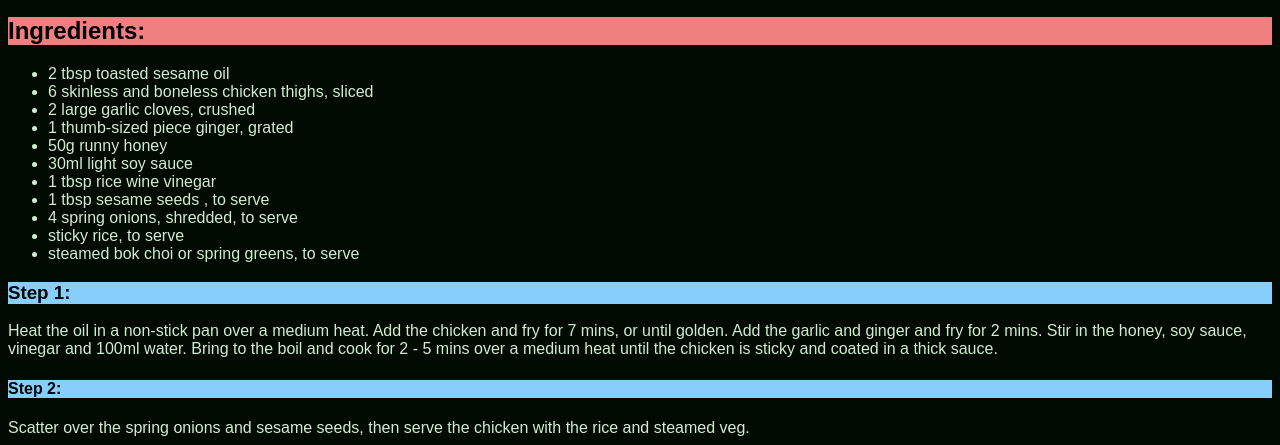
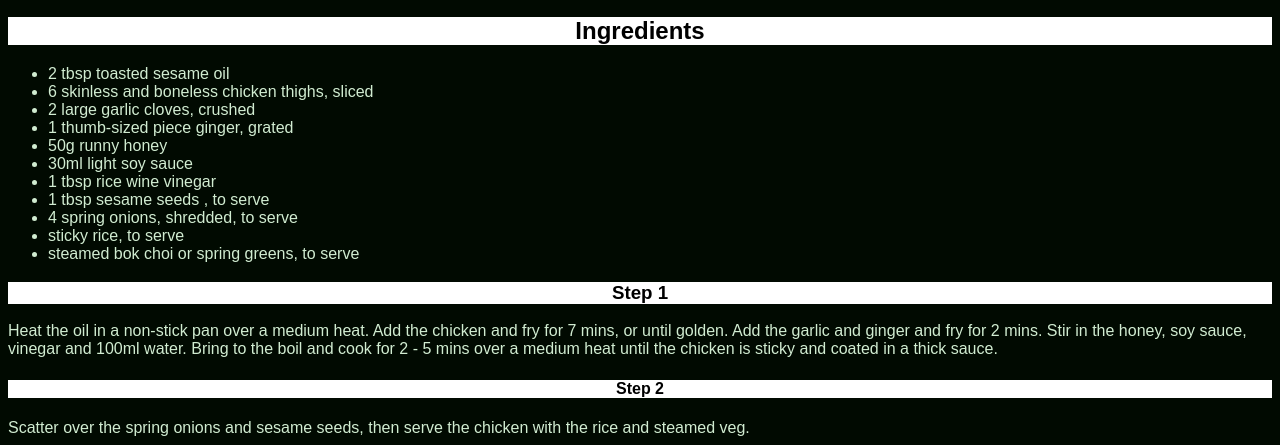
Before and after one commit to mongymongys/Odin-Recipes, a plain HTML site: page teriyaki.html in a window 1280 px wide. Shown: the part 462-907 px from the top of the page. Drawn offline with Linux system fonts and the light colour scheme.

Commit message:
initial commit

```diff
--- a/teriyaki.html
+++ b/teriyaki.html
@@ -5,7 +5,7 @@
         <title>Chicken teriyaki</title>
         <style>
             .neon-text{
-                color: #fff;
+                color: rgb(253, 253, 253);;
                 text-shadow:
                      0 0 7px #fff,
                      0 0 10px #fff,
@@ -26,9 +26,9 @@
                 text-align:center;
                 font-family: "Vibur", sans-serif;
             }
-            .center{
 
-            }
+
+
             body{
                 font-family:fantasy;
                 background-color: #010a01;
@@ -41,16 +41,19 @@
                 width: 40%;
             }
             h2{
-                background-color: lightcoral;
+                background-color: #fff;
                 color: black;
+                text-align : center;
             }
             h3{
-                background-color: lightskyblue;
+                background-color: #fff;
                 color: black;
+                text-align : center;
             }
             h4{
-                background-color: lightskyblue;
+                background-color: #fff;
                 color: black;
+                text-align : center;
             }
         </style>
 
@@ -58,7 +61,7 @@
     <body>
         <h1 class="neon-text">Chicken Teriyaki!</h1>
         <img src="https://www.billyparisi.com/wp-content/uploads/2021/09/chicken-teriyaki-2.jpg" class="center1">
-        <h2>Ingredients:</h2>
+        <h2>Ingredients</h2>
         <ul>
             <li>2 tbsp toasted sesame oil</li>
             <li>6 skinless and boneless chicken thighs, sliced</li>
@@ -73,9 +76,9 @@
             <li>steamed bok choi or spring greens, to serve</li>
 
         </ul>
-        <h3>Step 1:</h3>
+        <h3>Step 1</h3>
             Heat the oil in a non-stick pan over a medium heat. Add the chicken and fry for 7 mins, or until golden. Add the garlic and ginger and fry for 2 mins. Stir in the honey, soy sauce, vinegar and 100ml water. Bring to the boil and cook for 2 - 5 mins over a medium heat until the chicken is sticky and coated in a thick sauce.
-        <h4>Step 2:</h4>
+        <h4>Step 2</h4>
         Scatter over the spring onions and sesame seeds, then serve the chicken with the rice and steamed veg.
 
     </body>
```
